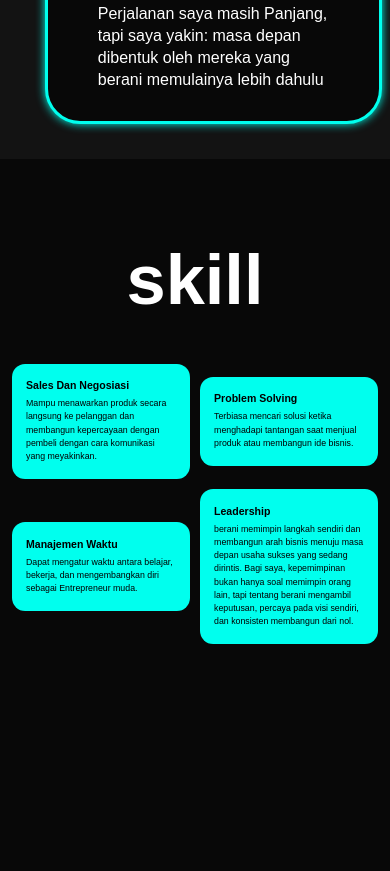
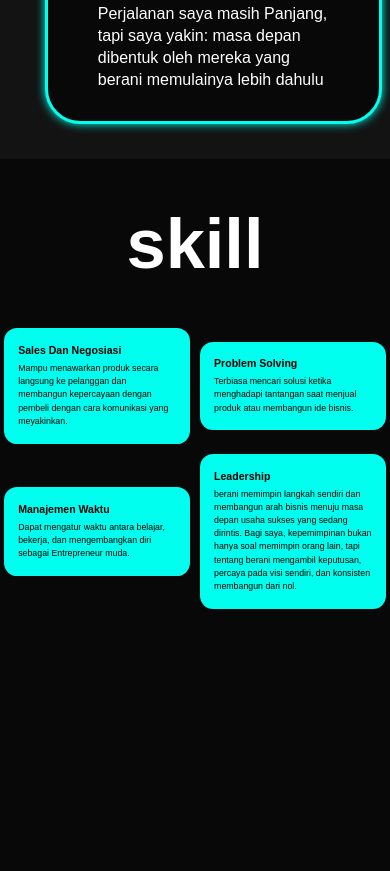
Before and after one commit to rossi35254/rossi, a plain HTML site: page index.html in a window 390 px wide. Shown: the part 2493-3364 px from the top of the page. Drawn offline with nearby package versions, Linux system fonts and the light colour scheme.

Commit message:
Add files via upload

```diff
--- a/css/stylesheet_1.css
+++ b/css/stylesheet_1.css
@@ -376,12 +376,6 @@ home-img{
     color: black;
     border: 5px solid var(--main-color);
     transform: scale(1.03);
-}
-.skill-box {
-    height: 300px; /* HAPUS atau override di mobile */
-}
-.skill-info {
-    max-height: 200px; /* HAPUS atau override di mobile */
 }
 .skill-info h4{
     font-size: 3rem;
@@ -1064,48 +1058,11 @@ html, body {
     }
 }
 @media (max-width: 600px) {
-    .skill-container {
-        display: grid !important;
-        grid-template-columns: 1fr 1fr !important;
-        gap: 1.2rem !important;
-        width: 100% !important;
-        max-width: 100vw !important;
-        box-sizing: border-box;
-        padding: 0 0.5rem !important;
-    }
-    .skill-box {
-        height: auto !important;
-        min-height: 0 !important;
-        display: flex !important;
-        align-items: stretch !important;
-        border-radius: 1.5rem !important;
-        background: var(--main-color);
-        color: black;
-        width: 100% !important;
-    }
-    .skill-info {
-        padding: 1.2rem 1rem !important;
-        max-height: none !important;
-        height: auto !important;
-        display: flex !important;
-        flex-direction: column;
-        justify-content: flex-start;
-        align-items: flex-start;
-        text-align: left;
-        width: 100%;
+    section.skill {
+        padding: 0 !important;
+        margin: 0 !important;
+        min-height: 100vh !important;
+        width: 100vw !important;
         box-sizing: border-box;
     }
-    .skill-info h4 {
-        font-size: 1.2rem !important;
-        line-height: 1.3 !important;
-        margin-bottom: 0.5rem !important;
-    }
-    .skill-info p {
-        font-size: 1rem !important;
-        font-weight: 400 !important;
-        line-height: 1.5 !important;
-        margin: 0 !important;
-        max-height: none !important;
-        word-break: break-word;
-    }
 }
```
